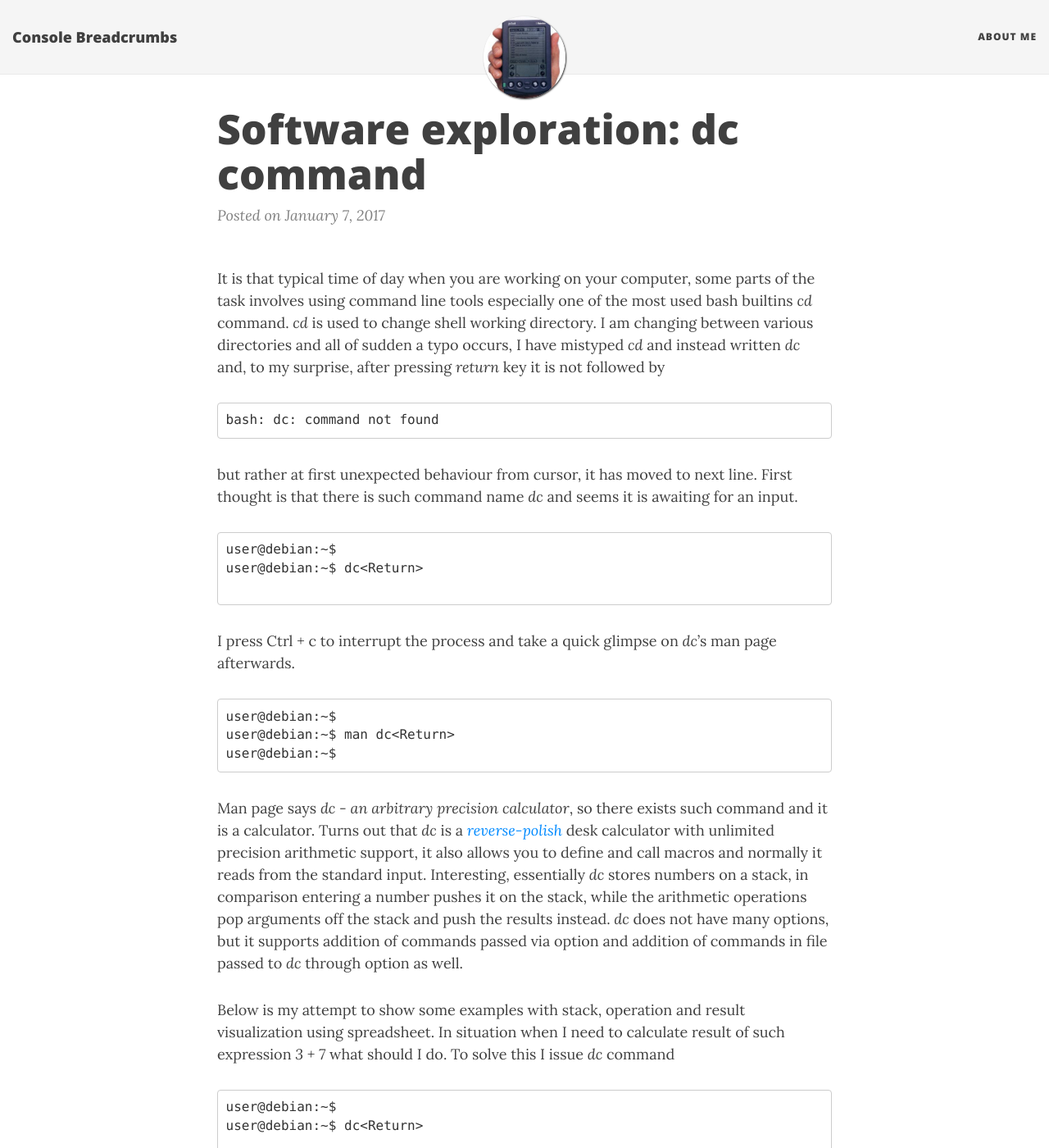
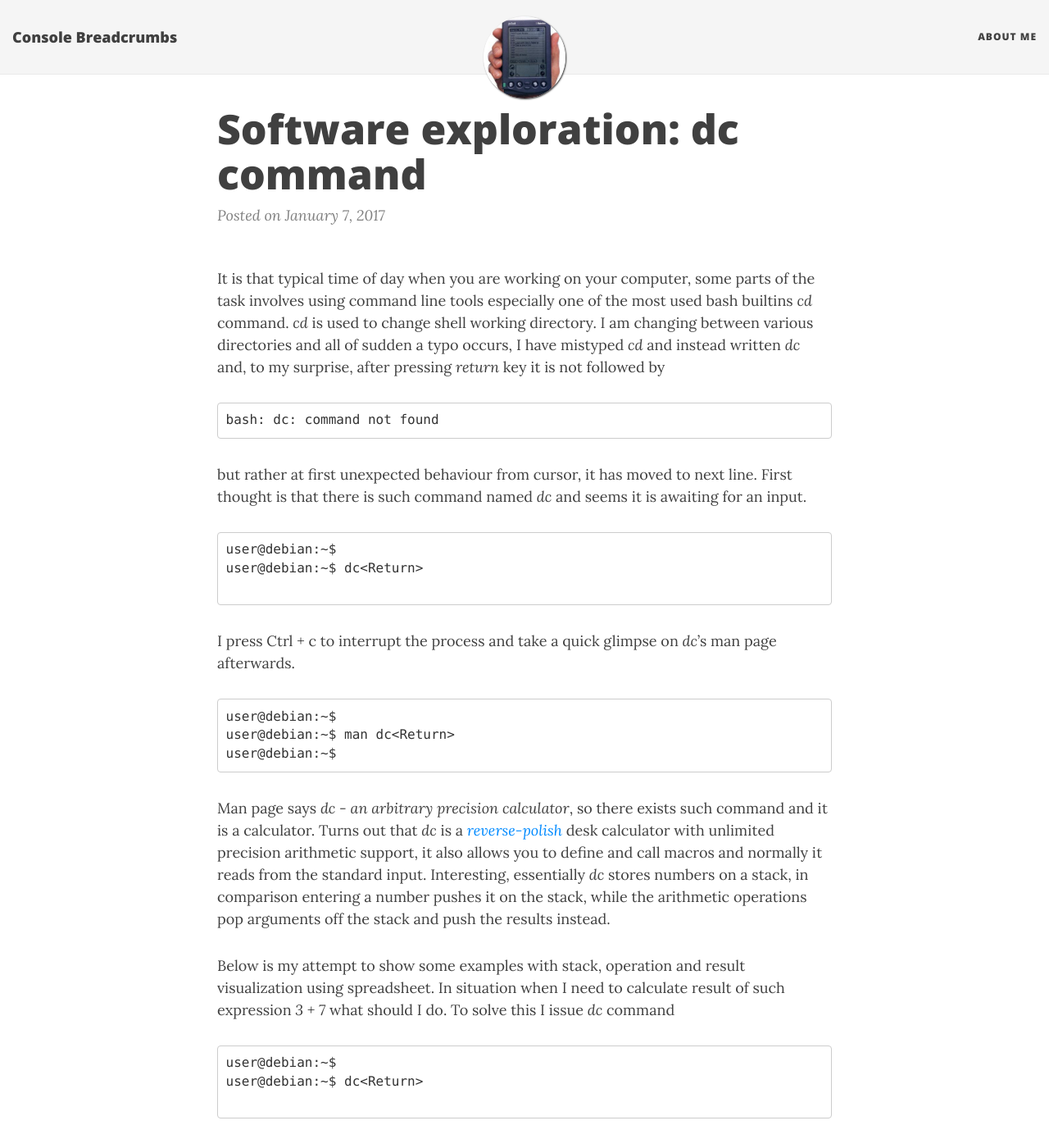
Before and after one commit to kubilisr/kubilisr.github.io, a Jekyll site: the page built from _posts/2017-01-07-software-exploration-dc.markdown, in a window 1280 px wide and 1400 px high. Shown: the whole window at 82% size. Built offline with Jekyll 4.4.1, drawn with Linux system fonts in a browser that asks for light colours; nearby versions of some CDN libraries; comment, search, counter and statistics services are not loaded; some of the changed text lies outside the part shown.

Commit message:
2017-01-07-software-exploration-dc latest progress

````diff
--- a/_posts/2017-01-07-software-exploration-dc.markdown
+++ b/_posts/2017-01-07-software-exploration-dc.markdown
@@ -11,7 +11,7 @@
 ```
 bash: dc: command not found
 ```
-but rather at first unexpected behaviour from cursor, it has moved to next line. First thought is that there is such command name *dc* and seems it is awaiting for an input.
+but rather at first unexpected behaviour from cursor, it has moved to next line. First thought is that there is such command named *dc* and seems it is awaiting for an input.
 ```
 user@debian:~$
 user@debian:~$ dc<Return>
@@ -23,7 +23,7 @@
 user@debian:~$ man dc<Return>
 user@debian:~$
 ```
-Man page says *dc - an arbitrary precision calculator*, so there exists such command and it is a calculator. Turns out that *dc* is a [*reverse-polish*](https://en.wikipedia.org/wiki/Reverse_Polish_notation){:target="_blank"} desk calculator with unlimited precision arithmetic support, it also allows you to define and call macros and normally it reads from the standard input. Interesting, essentially *dc* stores numbers on a stack, in comparison entering a number pushes it on the stack, while the arithmetic operations pop arguments off the stack and push the results instead. *dc* does not have many options, but it supports addition of commands passed via option and addition of commands in file passed to *dc* through option as well.
+Man page says *dc - an arbitrary precision calculator*, so there exists such command and it is a calculator. Turns out that *dc* is a [*reverse-polish*](https://en.wikipedia.org/wiki/Reverse_Polish_notation){:target="_blank"} desk calculator with unlimited precision arithmetic support, it also allows you to define and call macros and normally it reads from the standard input. Interesting, essentially *dc* stores numbers on a stack, in comparison entering a number pushes it on the stack, while the arithmetic operations pop arguments off the stack and push the results instead.
 
 Below is my attempt to show some examples with stack, operation and result visualization using spreadsheet.
 In situation when I need to calculate result of such expression *3 + 7* what should I do. To solve this I issue *dc* command
@@ -49,6 +49,7 @@
 ![dc]({{ site.url }}/assets/2366ae691301f60070a0349fa61a9f0a/002.png)
 
 result is pushed back to the stack
+
 ![dc]({{ site.url }}/assets/2366ae691301f60070a0349fa61a9f0a/003.png)
 
 now let's say I need to duplicate the value on the top of the stack, by pushing another copy of it.
@@ -62,6 +63,7 @@
 ![dc]({{ site.url }}/assets/2366ae691301f60070a0349fa61a9f0a/004.png)
 
 stack now contains two numbers
+
 ![dc]({{ site.url }}/assets/2366ae691301f60070a0349fa61a9f0a/005.png)
 
 let's multiply these two numbers
@@ -119,6 +121,7 @@
 ![dc]({{ site.url }}/assets/2366ae691301f60070a0349fa61a9f0a/010.png)
 
 stack contains just 25 now
+
 ![dc]({{ site.url }}/assets/2366ae691301f60070a0349fa61a9f0a/011.png)
 
 let's calculate square root of 25
@@ -153,6 +156,7 @@
 ![dc]({{ site.url }}/assets/2366ae691301f60070a0349fa61a9f0a/013.png)
 
 resulting number 5 is pushed back to stack
+
 ![dc]({{ site.url }}/assets/2366ae691301f60070a0349fa61a9f0a/014.png)
 
 now let's substract 3 from 5
@@ -191,6 +195,7 @@
 ![dc]({{ site.url }}/assets/2366ae691301f60070a0349fa61a9f0a/016.png)
 
 end result is pushed back to stack
+
 ![dc]({{ site.url }}/assets/2366ae691301f60070a0349fa61a9f0a/017.png)
 
 it is also possible to do above operations in single step by piping expression to *dc* command
@@ -200,3 +205,10 @@
 2
 user@debian:~$
 ```
+
+Here I presented bare-minimum what one can do with *bc*, you can read more information in *bc*'s man page
+```
+user@debian:~$
+user@debian:~$ man dc<Return>
+user@debian:~$
+```
````
